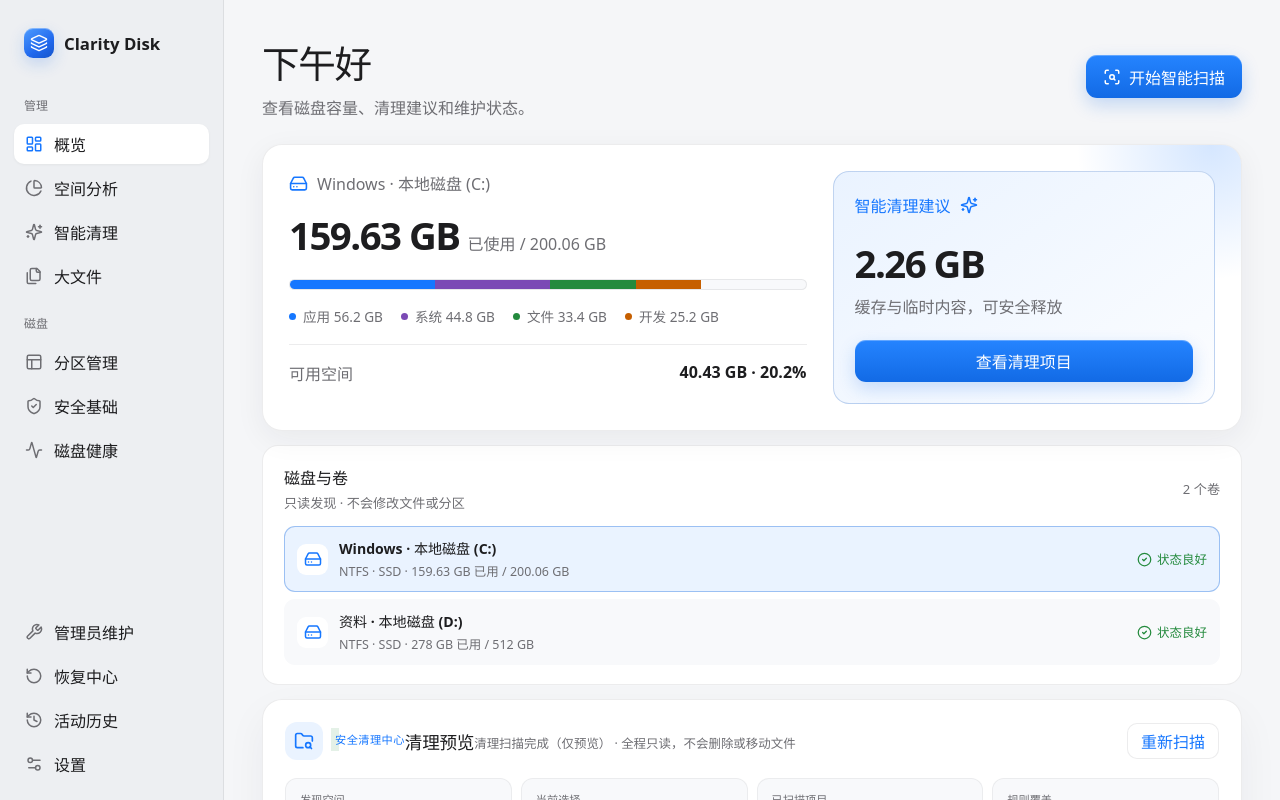
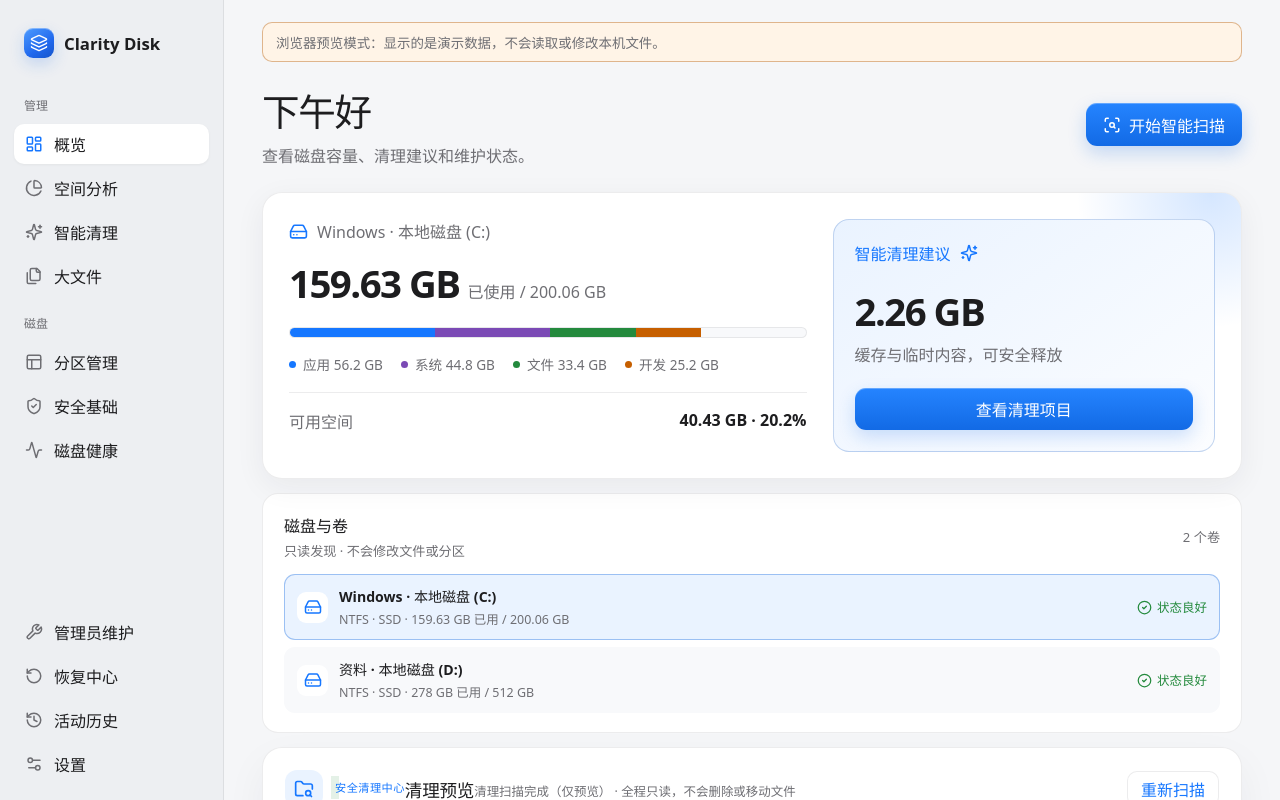
Before and after one commit to leaf-zly/clarity-disk, a Vue app in the folder apps/desktop/: page / in a window 1280 px wide. Shown: the top 800 px of the page. Built offline with nearby package versions, Linux system fonts and the light colour scheme.

Commit message:
feat: label browser preview data clearly

```diff
--- a/apps/desktop/src/App.vue
+++ b/apps/desktop/src/App.vue
@@ -1,5 +1,6 @@
 <script setup lang="ts">
 import { computed, KeepAlive, onBeforeUnmount, onMounted, ref } from "vue";
+import { isTauri } from "@tauri-apps/api/core";
 
 import AppSidebar from "@/components/AppSidebar.vue";
 import DashboardPage from "@/pages/DashboardPage.vue";
@@ -18,6 +19,7 @@
 import { isDashboardSection, type AppSection } from "@/types/navigation";
 
 const activeSection = ref<AppSection>("overview");
+const isBrowserPreview = !isTauri();
 const dashboardSection = computed(() =>
   isDashboardSection(activeSection.value) ? activeSection.value : undefined,
 );
@@ -47,6 +49,9 @@
   <div class="app-shell">
     <AppSidebar v-model:active-section="activeSection" />
     <main class="app-content">
+      <div v-if="isBrowserPreview" class="preview-banner" role="status">
+        浏览器预览模式：显示的是演示数据，不会读取或修改本机文件。
+      </div>
       <KeepAlive :max="8">
         <DashboardPage
           v-if="dashboardSection"
@@ -94,6 +99,16 @@
   padding: 34px 38px 44px;
 }
 
+.preview-banner {
+  margin: -12px 0 20px;
+  padding: 9px 13px;
+  border: 1px solid color-mix(in srgb, var(--color-orange) 35%, var(--color-border));
+  border-radius: 10px;
+  color: var(--color-text-secondary);
+  background: var(--color-orange-soft);
+  font-size: 0.84rem;
+}
+
 @media (max-width: 900px) {
   .app-shell {
     grid-template-columns: 76px minmax(0, 1fr);
```
